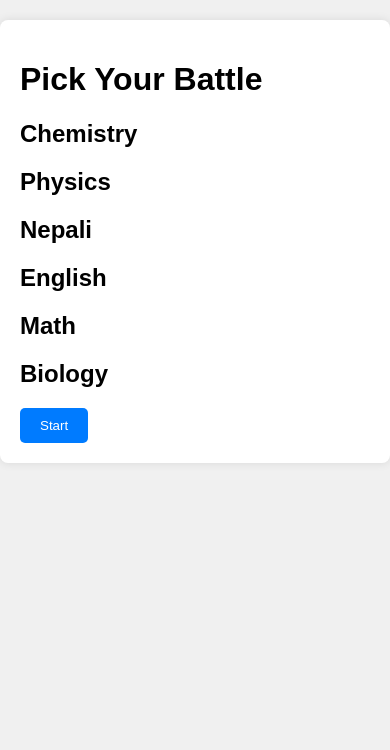
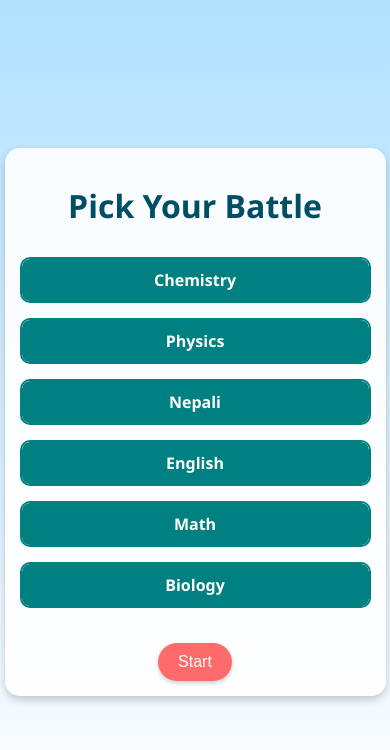
Before and after one commit to codesaksham11/studyv3, a plain HTML site: page index.html in a window 390 px wide. Drawn offline with Linux system fonts and the light colour scheme.

Commit message:
Update styles.css

```diff
--- a/styles.css
+++ b/styles.css
@@ -1,84 +1,111 @@
+/* General Styles */
 body {
-    font-family: sans-serif;
+    font-family: 'Segoe UI', Tahoma, Geneva, Verdana, sans-serif; /* More modern font */
     margin: 0;
     padding: 0;
-    background-color: #f0f0f0;
+    background: linear-gradient(to bottom, #b2e1ff, #ffffff); /* Gradient background */
+    color: #333; /* Darker text for better readability */
+    display: flex;
+    justify-content: center;
+    align-items: center;
+    min-height: 100vh;
 }
 
 .container {
-    max-width: 800px;
-    margin: 20px auto;
+    background-color: rgba(255, 255, 255, 0.9); /* Slightly transparent white */
+    border-radius: 15px; /* More rounded corners */
+    box-shadow: 0 4px 8px rgba(0, 0, 0, 0.2); /* Softer shadow */
     padding: 20px;
-    background-color: #fff;
-    border-radius: 8px;
-    box-shadow: 0 0 10px rgba(0, 0, 0, 0.1);
+    width: 90%; /* Responsive width */
+    max-width: 600px; /* Limit maximum width */
+    text-align: center;
+}
+
+h1 {
+    color: #004d66; /* Darker shade of teal */
+    margin-bottom: 30px; /* More space below the heading */
+    font-size: 2.5em;
+}
+
+.subjects-container{
+    display: flex;
+    flex-direction: column;
 }
 
 .subject {
-    margin-bottom: 20px;
+    margin-bottom: 15px;
+    border: 2px solid #008080; /* Teal border */
+    border-radius: 10px;
+    overflow: hidden; /* Hide overflowing content */
+    background-color: white;
+}
+
+.subject-title {
+    background-color: #008080; /* Teal background */
+    color: white;
+    padding: 10px;
+    margin: 0;
+    cursor: pointer; /* Indicate it's clickable */
+    border-radius: 8px 8px 0 0;
+}
+
+.subject-title:hover{
+   background-color:  #006666
 }
 
 .chapters {
-    padding-left: 20px;
+    padding: 10px;
+    text-align: left;
 }
 
-button {
-    padding: 10px 20px;
-    background-color: #007bff;
-    color: white;
-    border: none;
-    border-radius: 5px;
-    cursor: pointer;
+.chapters label {
+    display: block;
+    margin-bottom: 5px;
+    color: #444;
+    font-size: 0.95em;  /* Slightly larger font size for labels */
 }
 
-.flashcard-container {
-    display: flex;
-    flex-direction: column;
-    align-items: center;
-    justify-content: center;
-    height: 100vh;
+.chapters input[type="checkbox"] {
+    margin-right: 8px;
+    transform: scale(1.2);
 }
 
-.flashcard {
-    width: 300px;
-    height: 200px;
-    position: relative;
-    perspective: 1000px;
-    margin-bottom: 20px;
+
+
+#start-button {
+    background-color: #ff6b6b; /* Coral color */
+    color: white;
+    padding: 12px 24px; /* Larger padding */
+    border: none;
+    border-radius: 25px; /* Pill-shaped button */
+    cursor: pointer;
+    font-size: 1.2em;
+    transition: background-color 0.3s ease;
+    margin-top: 20px;
+    box-shadow: 0 2px 4px rgba(0,0,0,0.2); /* Add a subtle shadow */
+
 }
 
-.flashcard .front,
-.flashcard .back {
-    position: absolute;
-    width: 100%;
-    height: 100%;
-    backface-visibility: hidden;
-    display: flex;
-    align-items: center;
-    justify-content: center;
-    border-radius: 10px;
-    background-color: #eee;
-    font-size: 1.2em;
-    padding: 10px;
-    box-sizing: border-box;
-    overflow: auto; /* Enable scrolling for long content */
-    text-align: center;
-    transition: transform 0.8s ease-in-out;
+#start-button:hover {
+    background-color: #e65c5c; /* Darker shade on hover */
 }
 
-.flashcard .back {
-    transform: rotateY(180deg);
-    background-color: #ffefaf;
+
+/* Media Query for Smaller Screens */
+@media (max-width: 768px) {
+    .container {
+        padding: 15px;
+    }
+
+    h1 {
+        font-size: 2em;  /* Reduce font size slightly for smaller screens */
+    }
+
+    .subject-title {
+        font-size: 1em;
+    }
+    #start-button {
+        font-size: 1em;
+        padding: 10px 20px;
+    }
 }
-
-.flashcard.flipped .front {
-    transform: rotateY(180deg);
-}
-
-.flashcard.flipped .back {
-    transform: rotateY(0deg);
-}
-
-.buttons button {
-    margin: 0 10px;
-}
```
